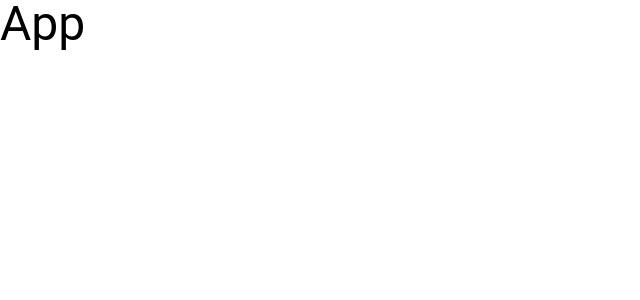
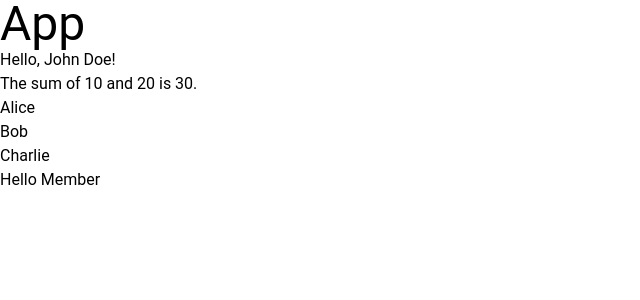
Before and after one commit to JaeraV/learn_frontend, a React (Vite) app in the folder Learn front end 2/react-course/: page / in a window 1280 px wide. Shown: the top 300 px of the page, without its empty margins (0-640 px from the left). Built offline with nearby package versions, Linux system fonts and the light colour scheme.

Commit message:
add jsx syntax

```diff
--- a/Learn front end 2/react-course/src/App.jsx
+++ b/Learn front end 2/react-course/src/App.jsx
@@ -1,8 +1,28 @@
 import React from 'react'
+  const name = 'John Doe';
+  const x = 10;
+  const y = 20;
+  const sum = x + y;
+  const names = ['Alice', 'Bob', 'Charlie'];
+  const loggedIn = true;
+
+  // if (loggedIn) {
+  // return <p>Welcome back</p>;
+  // }
 
 const App = () => {
   return (
-    <div className='text-5xl'>App</div>
+    <>
+      <div className='text-5xl'>App</div>
+      <p>Hello, {name}!</p>
+      <p>The sum of {x} and {y} is {sum}.</p>
+      <ul>
+        {names.map((name, index) => (
+          <li key={index}>{name}</li>
+        ))}
+      </ul>
+      {loggedIn ? <p>Hello Member</p> :""}
+    </>
   )
 }
 
```
